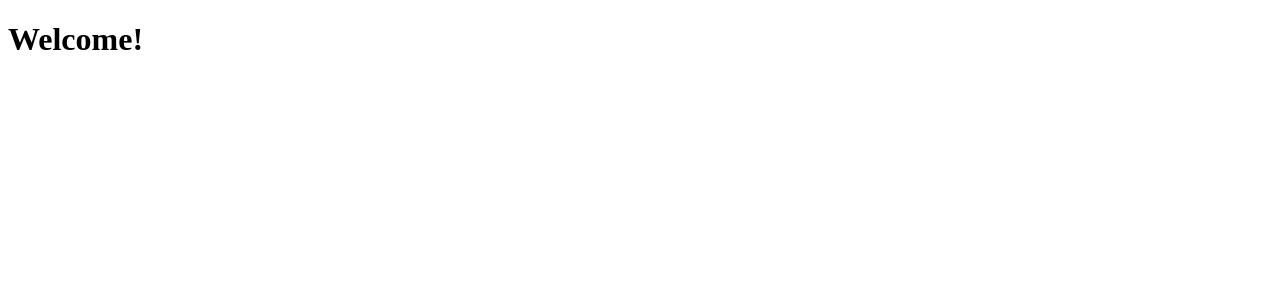
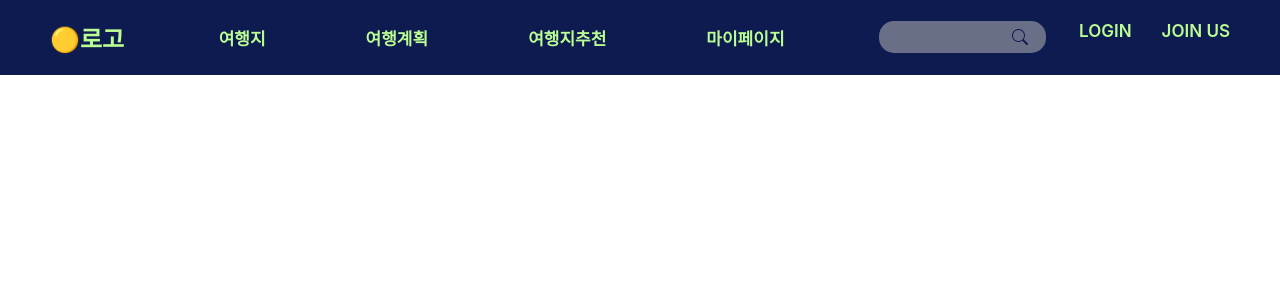
Before and after one commit to soyeeee2/Prob-Junior-Team4, a React (Create React App) app: page / in a window 1280 px wide. Shown: the top 300 px of the page. Built offline with nearby package versions, Linux system fonts and the light colour scheme.

Commit message:
Nav Bar 완성(일까과연ㅎ)

```diff
--- /dev/null
+++ b/src/App.css
@@ -0,0 +1,65 @@
+.App {
+  text-align: center;
+}
+
+nav {
+  display:flex;
+  flex-direction: row;
+  justify-content: space-between;
+  align-items:center;
+  background-color: #0D1B50;
+  color: #BBFD92;
+  padding-left: 20px;
+  padding-right: 20px;
+  font-weight: 600;
+}
+
+h1 {
+  margin-left: 30px;
+}
+
+ul {
+  list-style: none;
+  display: flex;
+  flex-direction: row;
+  justify-content: space-between;
+  font-size: 17px;
+}
+
+.click li {
+  padding-left: 50px;
+  padding-right: 50px;
+}
+
+a {
+  text-decoration-line: none;
+  color: #BBFD92;
+}
+
+.navSearch {
+  position: relative;
+  width: 150px;
+  margin-right: 50px;
+}
+
+.inputSearch {
+  width: 100%;
+  height: 30px;
+  font-size: 15px;
+  border: 0;
+  border-radius: 15px;
+  outline: none;
+  padding-left: 15px;
+  background-color: rgb(104, 111, 134);
+}
+
+svg {
+  position: absolute;
+  right: 1%;
+  top: 8px;
+  color: #0D1B50;
+}
+
+.login li {
+  margin-right: 30px;
+}
--- a/src/App.js
+++ b/src/App.js
@@ -1,7 +1,31 @@
+import logo from './logo.svg';
+import './App.css';
+
 function App() {
   return (
-    <div>
-      <h1>Welcome!</h1>
+    <div className="App">
+      <nav>
+        <h1 className="logo">🟡로고</h1>
+        <ul className="click">
+          <li><a href="#!">여행지</a></li>
+          <li><a href="#!">여행계획</a></li>
+          <li><a href="#!">여행지추천</a></li>
+          <li><a href="#!">마이페이지</a></li>
+        </ul>
+        <div>
+          <ul className="login">
+            <div className="navSearch">
+              <input className="inputSearch" type="text"></input>
+              <svg xmlns="http://www.w3.org/2000/svg" width="16" height="16" fill="currentColor" class="bi bi-search" viewBox="0 0 16 16">
+                <path d="M11.742 10.344a6.5 6.5 0 1 0-1.397 1.398h-.001c.03.04.062.078.098.115l3.85 3.85a1 1 0 0 0 1.415-1.414l-3.85-3.85a1.007 1.007 0 0 0-.115-.1zM12 6.5a5.5 5.5 0 1 1-11 0 5.5 5.5 0 0 1 11 0z"/>
+              </svg>
+            </div>
+            <li><a href="#!">LOGIN</a></li>
+            <li><a href="#!">JOIN US</a></li>
+          </ul>
+        </div>
+
+      </nav>
     </div>
   );
 }
--- /dev/null
+++ b/src/index.css
@@ -0,0 +1,13 @@
+body {
+  margin: 0;
+  font-family: -apple-system, BlinkMacSystemFont, 'Segoe UI', 'Roboto', 'Oxygen',
+    'Ubuntu', 'Cantarell', 'Fira Sans', 'Droid Sans', 'Helvetica Neue',
+    sans-serif;
+  -webkit-font-smoothing: antialiased;
+  -moz-osx-font-smoothing: grayscale;
+}
+
+code {
+  font-family: source-code-pro, Menlo, Monaco, Consolas, 'Courier New',
+    monospace;
+}
--- a/src/index.js
+++ b/src/index.js
@@ -1,6 +1,8 @@
 import React from 'react';
 import ReactDOM from 'react-dom/client';
+import './index.css';
 import App from './App';
+import reportWebVitals from './reportWebVitals';
 
 const root = ReactDOM.createRoot(document.getElementById('root'));
 root.render(
@@ -8,3 +10,8 @@ root.render(
     <App />
   </React.StrictMode>
 );
+
+// If you want to start measuring performance in your app, pass a function
+// to log results (for example: reportWebVitals(console.log))
+// or send to an analytics endpoint. Learn more: https://bit.ly/CRA-vitals
+reportWebVitals();
--- /dev/null
+++ b/src/reportWebVitals.js
@@ -0,0 +1,13 @@
+const reportWebVitals = onPerfEntry => {
+  if (onPerfEntry && onPerfEntry instanceof Function) {
+    import('web-vitals').then(({ getCLS, getFID, getFCP, getLCP, getTTFB }) => {
+      getCLS(onPerfEntry);
+      getFID(onPerfEntry);
+      getFCP(onPerfEntry);
+      getLCP(onPerfEntry);
+      getTTFB(onPerfEntry);
+    });
+  }
+};
+
+export default reportWebVitals;
```
Also changed, not shown: src/setupTests.js (added, +5 -0 lines), src/logo.svg (added), 1 other file (tests, documents, lock files or other folders).
